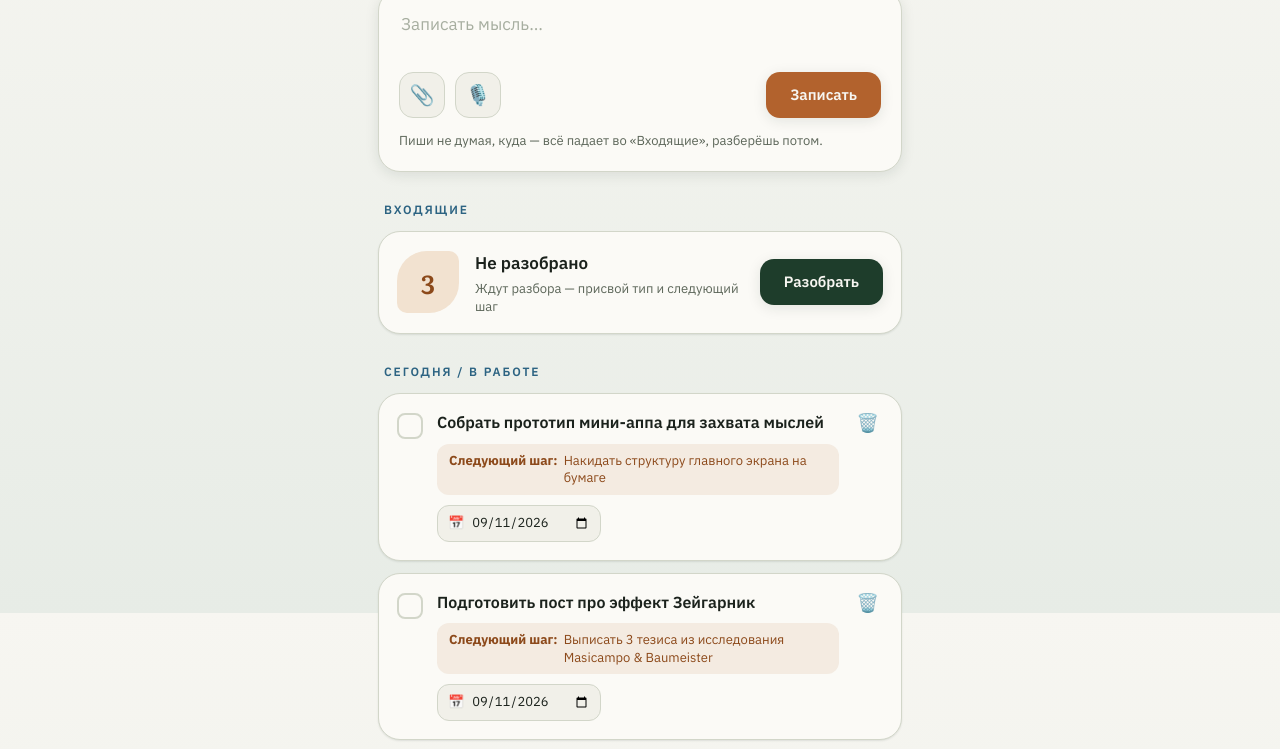
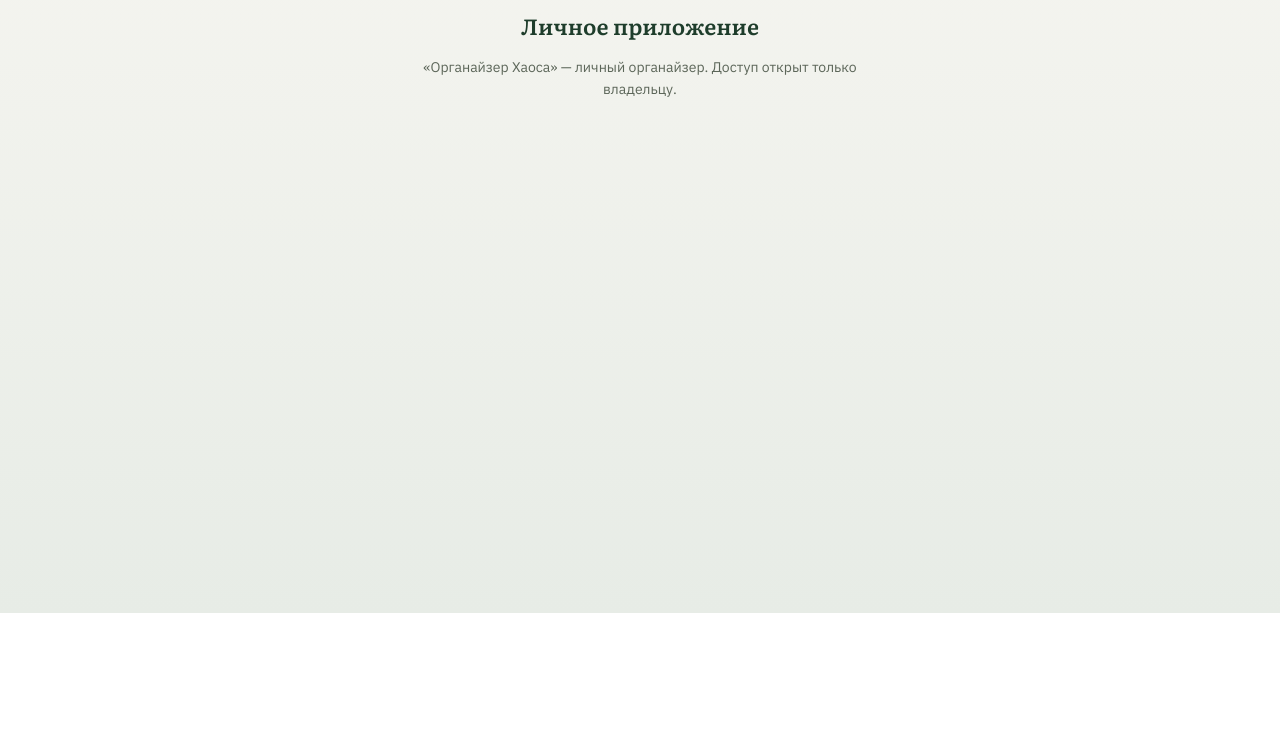
Before and after one commit to groshevaon1-dotcom/mini-app, a plain HTML site: page index.html in a window 1280 px wide. Shown: the part 187-936 px from the top of the page. After the commit the page ends 800 px from the top, so only its background shows below. Drawn offline with Linux system fonts and the light colour scheme.

Commit message:
Приватность: приложение открывается только у владельца (проверка Telegram-аккаунта), остальным — заглушка

```diff
--- a/index.html
+++ b/index.html
@@ -441,6 +441,24 @@
     var STORE_KEY = 'chaos-organizer-v1';
 
     var el = function (id) { return document.getElementById(id); };
+
+    // ---- Приватность: приложение открывается только у владельца ----
+    var OWNER_ID = 528421736;
+    function isOwner() {
+      try {
+        var u = tg && tg.initDataUnsafe && tg.initDataUnsafe.user;
+        return !!(u && u.id === OWNER_ID);
+      } catch (e) { return false; }
+    }
+    function showPrivate() {
+      var app = document.querySelector('.app');
+      if (app) app.innerHTML =
+        '<div class="fallback">' +
+        '<div class="em">🔒</div>' +
+        '<h2>Личное приложение</h2>' +
+        '<p>«Органайзер Хаоса» — личный органайзер. Доступ открыт только владельцу.</p>' +
+        '</div>';
+    }
 
     // ---- Persist: локально (устройство) + облако Telegram (синхронизация между устройствами) ----
     var CLOUD_META = 'chaos_meta';
@@ -1258,6 +1276,7 @@
 
     // ---- Wire up ----
     document.addEventListener('DOMContentLoaded', function () {
+      if (!isOwner()) { showPrivate(); return; }
       el('save-btn').addEventListener('click', saveCapture);
       var ta = el('capture-input');
       ta.addEventListener('input', function () { autogrow(ta); });
```
